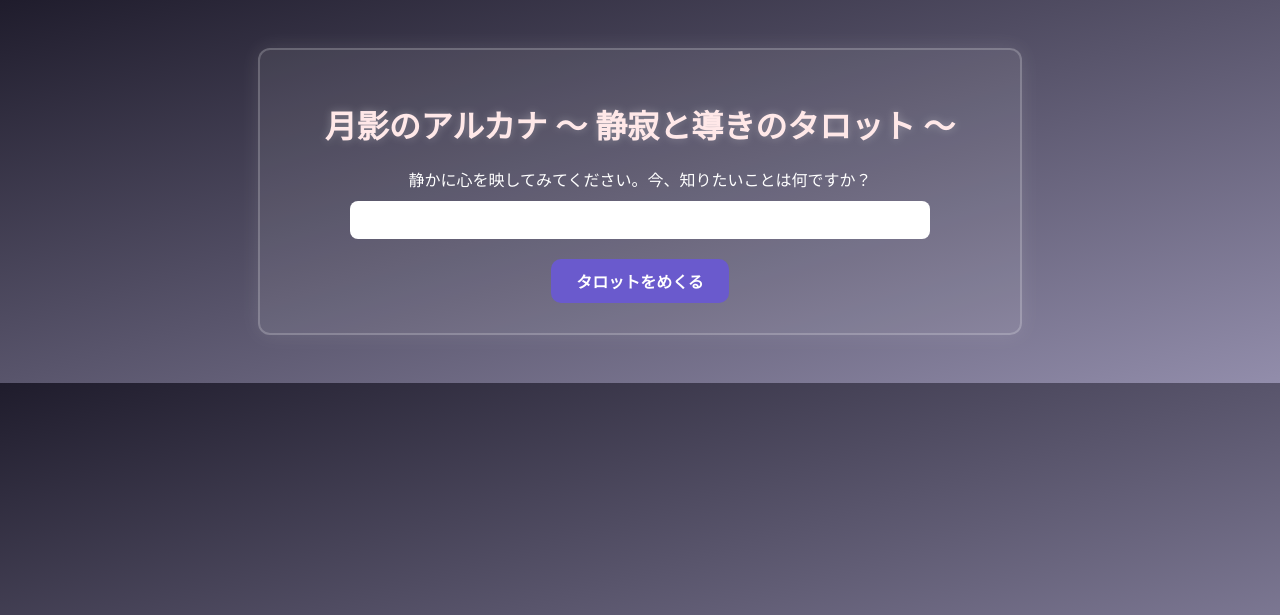
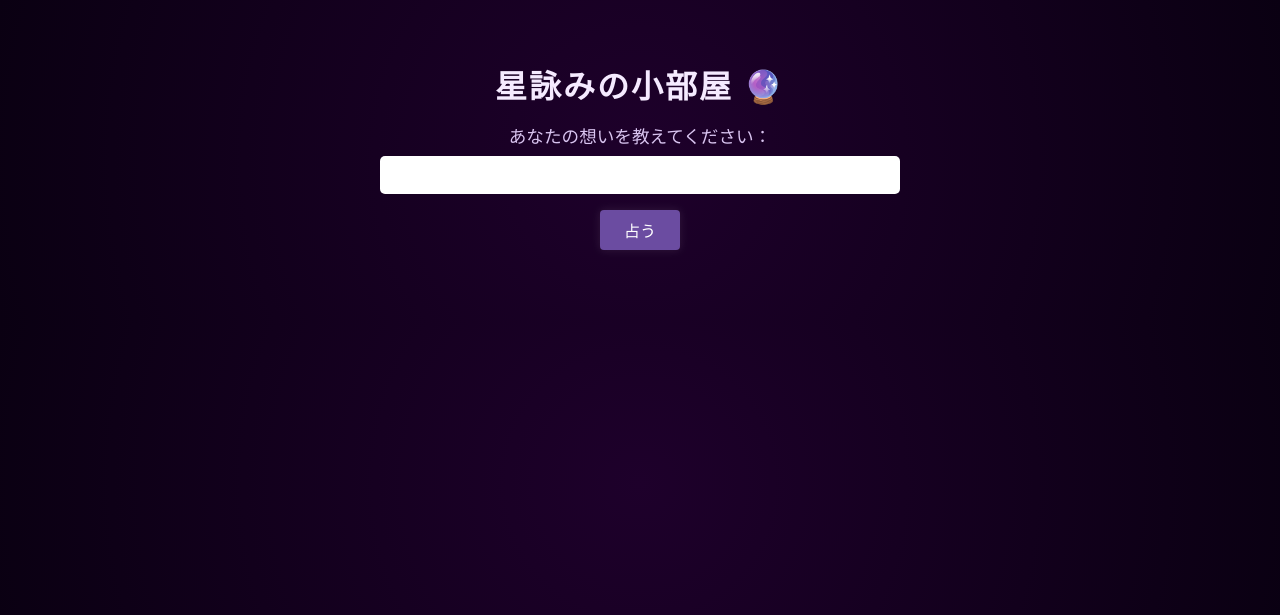
Before and after one commit to mary3711/gpt-tarot-bot, a Flask app: page / in a window 1280 px wide. Shown: the top 615 px of the page. Run offline with Flask 3, Linux system fonts and the light colour scheme.

Commit message:
Update index.html

```diff
--- a/templates/index.html
+++ b/templates/index.html
@@ -2,79 +2,91 @@
 <html lang="ja">
 <head>
     <meta charset="UTF-8">
-    <title>月影のアルカナ</title>
+    <title>星詠みの小部屋</title>
     <style>
         body {
-            background: linear-gradient(to bottom right, #1f1c2c, #928dab);
-            color: #f5f5f5;
-            font-family: 'Hiragino Mincho ProN', serif;
-            padding: 40px;
+            background: radial-gradient(circle, #1e002b, #0a0012);
+            color: #e0d9f4;
+            font-family: 'Segoe UI', sans-serif;
+            padding: 2rem;
             text-align: center;
         }
-        .container {
-            background-color: rgba(255, 255, 255, 0.08);
-            border: 2px solid rgba(255, 255, 255, 0.2);
-            border-radius: 12px;
-            padding: 30px;
+
+        h1 {
+            font-family: 'Georgia', serif;
+            font-size: 2rem;
+            color: #f5eaff;
+            margin-bottom: 1rem;
+            letter-spacing: 2px;
+        }
+
+        form {
+            margin-bottom: 2rem;
+        }
+
+        label {
+            font-size: 1.1rem;
+            color: #d9c4f0;
+        }
+
+        input[type="text"] {
+            padding: 0.6rem;
+            font-size: 1rem;
+            width: 80%;
+            max-width: 500px;
+            border-radius: 5px;
+            border: none;
+            margin-top: 0.5rem;
+        }
+
+        button {
+            margin-top: 1rem;
+            padding: 0.5rem 1.5rem;
+            background-color: #6b4ca1;
+            color: #fff;
+            border: none;
+            border-radius: 4px;
+            font-size: 1rem;
+            cursor: pointer;
+            box-shadow: 0 0 10px rgba(255,255,255,0.1);
+        }
+
+        button:hover {
+            background-color: #8761c9;
+        }
+
+        .card-result {
+            margin-top: 2rem;
+            padding: 1.5rem;
+            background: rgba(255, 255, 255, 0.07);
+            border: 1px solid #a77bff;
+            border-radius: 10px;
             max-width: 700px;
-            margin: auto;
-            box-shadow: 0 0 20px rgba(255, 255, 255, 0.1);
+            margin-left: auto;
+            margin-right: auto;
+            white-space: pre-line;
+            text-align: left;
+            font-size: 1.05rem;
+            line-height: 1.8;
         }
-        h1 {
-            font-size: 2em;
-            margin-bottom: 20px;
-            color: #ffe8e8;
-            text-shadow: 0 0 8px rgba(255, 255, 255, 0.3);
-        }
-        label, input, button {
-            font-size: 1em;
-            margin-top: 10px;
-            color: #fff;
-        }
-        input[type="text"] {
-            width: 80%;
-            padding: 10px;
-            border-radius: 8px;
-            border: none;
-            margin-top: 10px;
-        }
-        button {
-            margin-top: 20px;
-            padding: 10px 25px;
-            border: none;
-            border-radius: 10px;
-            background-color: #6a5acd;
-            color: white;
-            cursor: pointer;
-            font-weight: bold;
-        }
-        .result {
-            margin-top: 30px;
-            font-size: 1.1em;
-            line-height: 1.7em;
-            text-align: left;
-            padding: 20px;
-            background-color: rgba(255, 255, 255, 0.08);
-            border-left: 6px solid #dda0dd;
-            border-radius: 8px;
+
+        .error {
+            color: #ffaaaa;
+            margin-top: 2rem;
         }
     </style>
 </head>
 <body>
-    <div class="container">
-        <h1>月影のアルカナ 〜 静寂と導きのタロット 〜</h1>
-        <form method="POST">
-            <label for="question">静かに心を映してみてください。今、知りたいことは何ですか？</label><br>
-            <input type="text" id="question" name="question" required><br>
-            <button type="submit">タロットをめくる</button>
-        </form>
+    <h1>星詠みの小部屋 🔮</h1>
 
-        {% if reply %}
-        <div class="result">
-            <strong>星のささやき：</strong><br><br>
-            {{ reply|safe }}
-        </div>
-        {% endif %}
-    </div>
+    <form method="POST">
+        <label for="question">あなたの想いを教えてください：</label><br>
+        <input type="text" name="question" id="question" required><br>
+        <button type="submit">占う</button>
+    </form>
+
+    {% if reply %}
+        {{ reply|safe }}
+    {% endif %}
 </body>
 </html>
```
